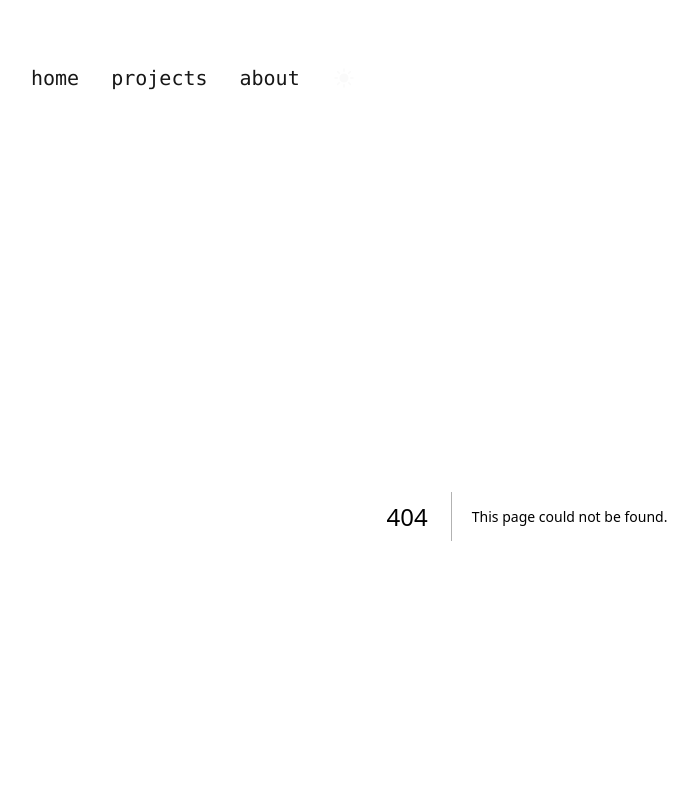
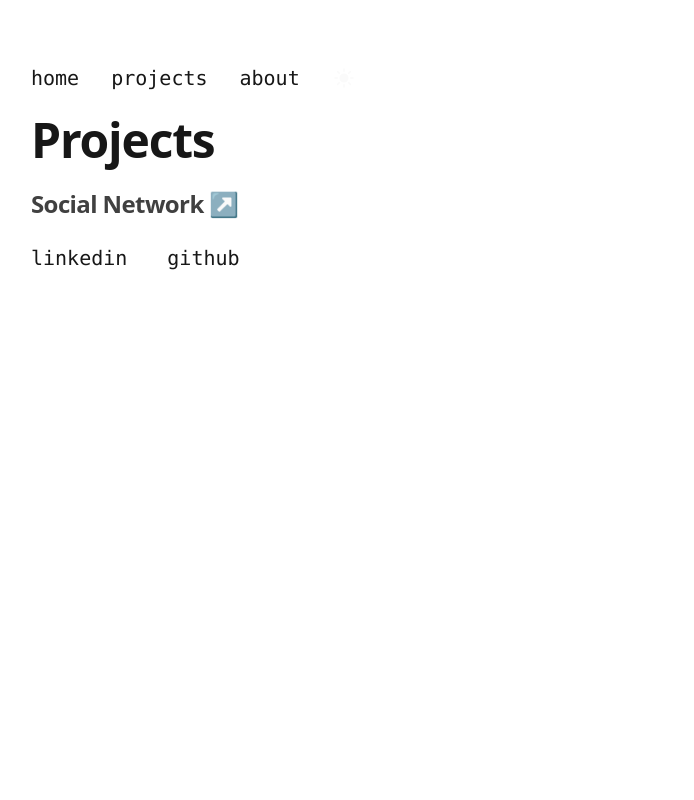
Before and after one commit to gabrielluizsf/gabrielluizsf, a Next.js app: page /projects in a window 1280 px wide. Before the commit this address had no page. Shown: the top 800 px of the page, without its empty margins (113-807 px from the left). Built offline with nearby package versions, Linux system fonts and the light colour scheme.

Commit message:
Projects Page

```diff
--- /dev/null
+++ b/pages/projects.js
@@ -0,0 +1,38 @@
+import Head from "next/head";
+import Link from "next/link";
+
+const projects = [
+    {
+        header: 'Personal',
+        items: []
+    },
+    {
+        header: 'School',
+        items: []
+    }
+]
+
+function ProjectsPage() {
+    return (
+        <>
+            <Head>
+                <title>| Gabriel Luiz | Projects</title>
+                <link rel="icon" href="/favicon.svg" />
+            </Head>
+            <div className='max-w-2xl'>
+                <p className='text-neutral-900 dark:text-neutral-50 text-2xl md:text-3xl lg:text-5xl font-bold tracking-tight'>Projects</p>
+
+            </div>
+            <div>
+            <Link
+            href="https://photography-links.vercel.app/"
+            target={'_blank'}
+            className="text-neutral-700 dark:text-neutral-50 text-2xl md:text-2xl lg:text-2xl font-bold tracking-tight"
+            >Social Network ↗ </Link>
+
+            </div>
+        </>
+    )
+}
+
+export default ProjectsPage
```
